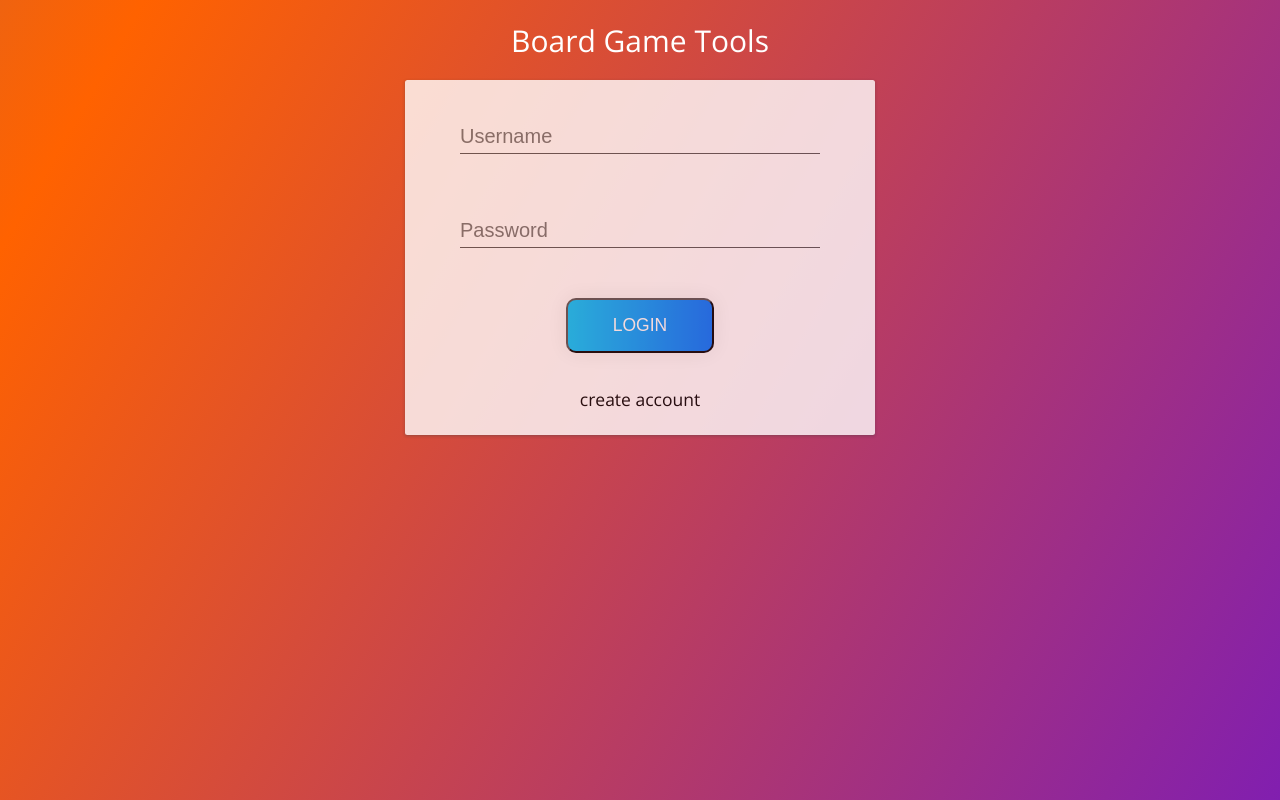
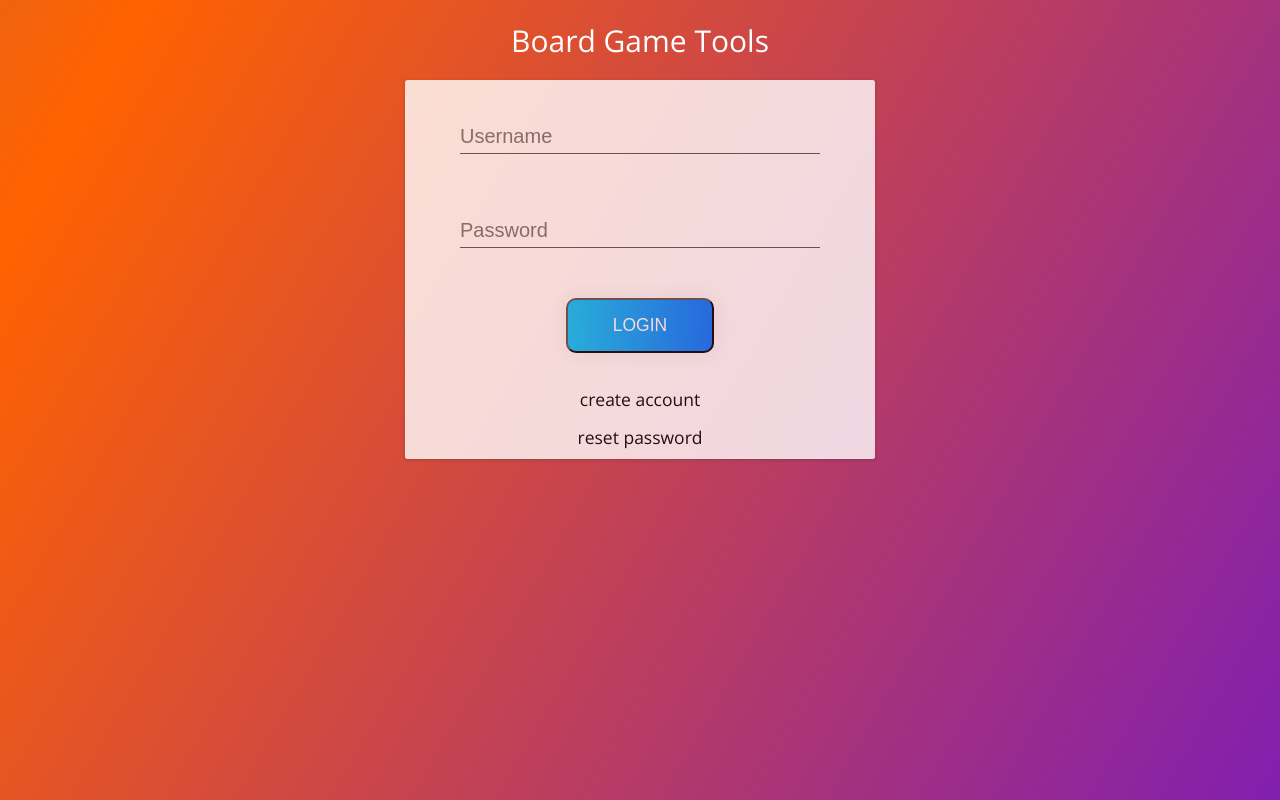
Before and after one commit to Dav-C/board-game-tools, a Django app: page /?next=/password-change in a window 1280 px wide. Run offline with Django 3.2, Linux system fonts and the light colour scheme; parts of the project's set-up code (start-up, migrations or seed data) failed here and were passed over; some libraries are stand-ins or nearby versions.

Commit message:
re-enable password change and forgot password features.  Add email backend.

```diff
--- a/bgt_app/views.py
+++ b/bgt_app/views.py
@@ -194,6 +194,8 @@ class PasswordReset(PasswordResetView):
     """reset a user's password"""
 
     template_name = "bgt_app/reset_password.html"
+    html_email_template_name = "bgt_app/password_reset_request.html"
+    subject_template_name = "bgt_app/password_reset_subject_line.txt"
 
 
 class PasswordResetDone(PasswordResetDoneView):
--- a/config/urls.py
+++ b/config/urls.py
@@ -1,6 +1,5 @@
 from django.contrib import admin
 from django.urls import include, path
-from django.conf import settings
 
 # These 2 imports are for development purposes only
 # and should be removed when deployed
--- a/templates/bgt_app/login.html
+++ b/templates/bgt_app/login.html
@@ -35,10 +35,9 @@
                     <a href="{% url 'create_user' %}">create account</a>
                 </span>
                 <br />
-{#TEMPORARILY DISABLED#}
-{#                <span class="small-text-link">#}
-{#                    <a href="{% url 'password_reset' %}">reset password</a>#}
-{#                </span>#}
+                <span class="small-text-link">
+                    <a href="{% url 'password_reset' %}">reset password</a>
+                </span>
             </form>
         </div>
     </div>
--- a/templates/bgt_app/password_change.html
+++ b/templates/bgt_app/password_change.html
@@ -33,6 +33,11 @@
         <br>
         <button type="submit" class="blue-btn create-form-btn">Change Password</button>
         </form>
+        {% for field in form %}
+            {% for error in field.errors %}
+                <span class="small-error-text">{{ error }}</span>
+            {% endfor %}
+        {% endfor %}
     </div>
 </div>
 {% endblock %}
--- /dev/null
+++ b/templates/bgt_app/password_reset_subject_line.txt
@@ -0,0 +1 @@
+BoardGame.Tools password reset request
```
Also changed, not shown: config/settings.py (+13 -3 lines), templates/bgt_app/password_reset_request.html (added, +11 -0 lines), templates/bgt_app/user_account.html (+3 -4 lines), 2 other files.
